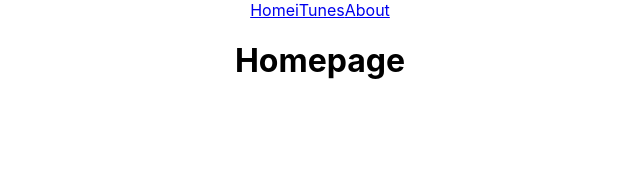
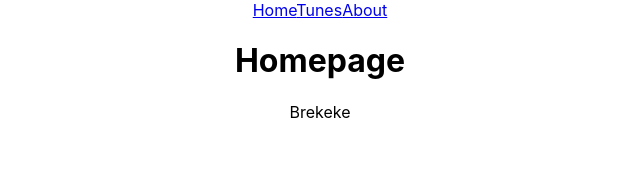
Before and after one commit to OneManDevz/courses-and-learning, a React (Create React App) app in the folder learn2code/react/03-with-yarn-cra-ts-template/: page / in a window 1280 px wide. Shown: the top 172 px of the page, without its empty margins (320-960 px from the left). Built offline with nearby package versions, Linux system fonts and the light colour scheme.

Commit message:
functional nav components

```diff
--- a/learn2code/react/03-with-yarn-cra-ts-template/public/index.html
+++ b/learn2code/react/03-with-yarn-cra-ts-template/public/index.html
@@ -22,7 +22,7 @@
       work correctly both with client-side routing and a non-root public URL.
       Learn how to configure a non-root public URL by running `npm run build`.
     -->
-  <title>iTunes</title>
+  <title>Tunes</title>
 </head>
 
 <body>
--- a/learn2code/react/03-with-yarn-cra-ts-template/src/App.tsx
+++ b/learn2code/react/03-with-yarn-cra-ts-template/src/App.tsx
@@ -1,23 +1,22 @@
 import React from 'react'
-import logo from './assets/logo.svg'
 import './App.scss'
-import { Switch, Route, NavLink } from 'react-router-dom'
+import { Switch, Route } from 'react-router-dom'
+import TheNavigation from './components/TheNavigations'
+import Home from './views/Home'
+import About from './views/About'
+import Tunes from './views/Tunes'
 
 function App() {
 	return (
 		<div className="App">
 			<header>
-				<nav>
-					<NavLink to="/" exact>Home</NavLink>
-					<NavLink to="/itunes">iTunes</NavLink>
-					<NavLink to="/about">About</NavLink>
-				</nav>
+				<TheNavigation />
 			</header>
 			<main className="content">
 				<Switch>
-					<Route path="/" render={() => <h1>Homepage</h1>} exact />
-					<Route path="/itunes" render={() => <h1>iTunes</h1>} />
-					<Route path="/about" render={() => <h1>About</h1>} />
+					<Route path="/" component={Home} exact />
+					<Route path="/tunes" component={Tunes} />
+					<Route path="/about" component={About} />
 				</Switch>
 			</main>
 		</div>
--- /dev/null
+++ b/learn2code/react/03-with-yarn-cra-ts-template/src/components/TheNavigations.tsx
@@ -0,0 +1,18 @@
+import React from 'react'
+import { NavLink } from 'react-router-dom'
+
+interface Props {}
+
+const TheNavigations: React.FC<Props> = () => {
+	return (
+		<nav className="navigation">
+			<NavLink to="/" exact>
+				Home
+			</NavLink>
+			<NavLink to="/tunes">Tunes</NavLink>
+			<NavLink to="/about">About</NavLink>
+		</nav>
+	)
+}
+
+export default TheNavigations
--- /dev/null
+++ b/learn2code/react/03-with-yarn-cra-ts-template/src/views/About.tsx
@@ -0,0 +1,12 @@
+import React from 'react'
+
+const Home: React.FC = () => {
+	return (
+		<div className="home">
+			<h1>About</h1>
+			<p>Ooooo</p>
+		</div>
+	)
+}
+
+export default Home
--- /dev/null
+++ b/learn2code/react/03-with-yarn-cra-ts-template/src/views/Home.tsx
@@ -0,0 +1,12 @@
+import React from 'react'
+
+const Home: React.FC = () => {
+	return (
+		<div className="home">
+			<h1>Homepage</h1>
+			<p>Brekeke</p>
+		</div>
+	)
+}
+
+export default Home
--- /dev/null
+++ b/learn2code/react/03-with-yarn-cra-ts-template/src/views/Tunes.tsx
@@ -0,0 +1,12 @@
+import React from 'react'
+
+const Home: React.FC = () => {
+	return (
+		<div className="home">
+			<h1>Tunes</h1>
+			<p>Songy</p>
+		</div>
+	)
+}
+
+export default Home
```
Also changed, not shown: 1 other file (tests, documents, lock files or other folders).
